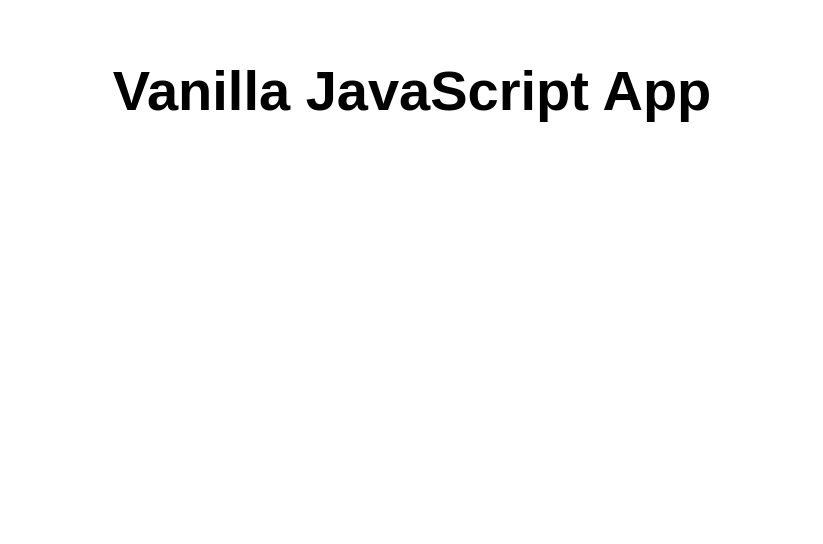
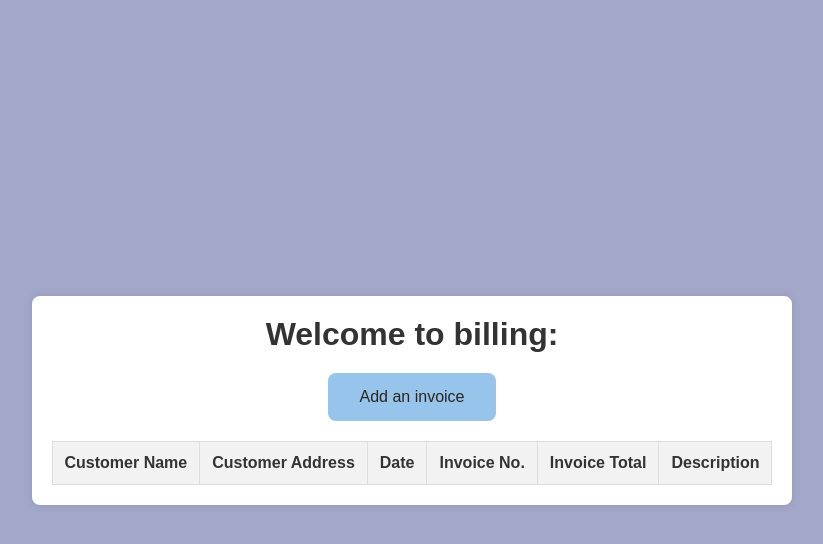
Before and after one commit to josie651/static-web-app, a website: page src/index.html in a window 1280 px wide. Shown: the whole page, without its empty margins (228-1051 px from the left). Drawn offline with Linux system fonts and the light colour scheme.

Commit message:
Update index.html

```diff
--- a/src/index.html
+++ b/src/index.html
@@ -1,17 +1,98 @@
 <!DOCTYPE html>
 <html lang="en">
+<head>
+    <meta charset="UTF-8">
+    <meta name="viewport" content="width=device-width, initial-scale=1.0">
+    <title>Welcome to the billing page</title>
+    <style>
+        body {
+            background-color: #a3a7ca;
+            display: flex;
+            flex-direction: column;
+            justify-content: center;
+            align-items: center;
+            height: 100vh;
+            margin: 0;
+            font-family: Arial, sans-serif;
+        }
+        .content {
+            text-align: center;
+            background: white;
+            padding: 20px;
+            border-radius: 8px;
+            box-shadow: 0 0 10px rgba(0, 0, 0, 0.1);
+        }
+        .header {
+            display: flex;
+            justify-content: space-between;
+            align-items: center;
+            margin-bottom: 20px;
+        }
+        h1{
+            margin: 0;
+            color: #333;
+        }
+        table{
+            border-collapse: collapse;
+            width: 100%;
+            margin-top: 20px;
+        }
+        th, td{
+            border: 1px solid #ddd;
+            padding: 12px;
+            text-align: left;
 
-<head>
-  <meta charset="UTF-8">
-  <meta name="viewport" content="width=device-width, initial-scale=1.0">
-  <link rel="stylesheet" href="styles.css">
-  <title>Vanilla JavaScript App</title>
+        }
+        th{
+            background-color: #f2f2f2;
+            color: #333;
+        }
+        tr:nth-child(even) {
+            background-color: #f9f9f9;
+
+        }
+
+        button {
+            background-color: rgb(151, 196, 235);
+            border: none;
+            color: rgb(42, 37, 30);
+            padding: 15px 32px;
+            text-align: center;
+            text-decoration: none;
+            display: inline-block;
+            font-size: 16px;
+            margin-top: 20px;
+            cursor: pointer;
+            border-radius: 8px;
+            transition: background-color 0.3s;
+
+        }
+        button:hover {
+            background-color: rgb(151, 181, 235);
+        }
+
+    </style>
 </head>
 
 <body>
-  <main>
-    <h1>Vanilla JavaScript App</h1>
-  </main>
+    <div class="content">
+        <h1>Welcome to billing: </h1>
+        <button onclick="window.location.href='add-invoice.html'">Add an invoice</button>
+        <table>
+            <thead>
+                <tr>
+                    <th>Customer Name</th>
+                    <th>Customer Address</th>
+                    <th>Date</th>
+                    <th>Invoice No.</th>
+                    <th>Invoice Total</th>
+                    <th>Description</th>
+                </tr>
+                </thead>
+                <tbody>
+                </tbody>
+        </table>
+
+    </div>
 </body>
-
 </html>
```
